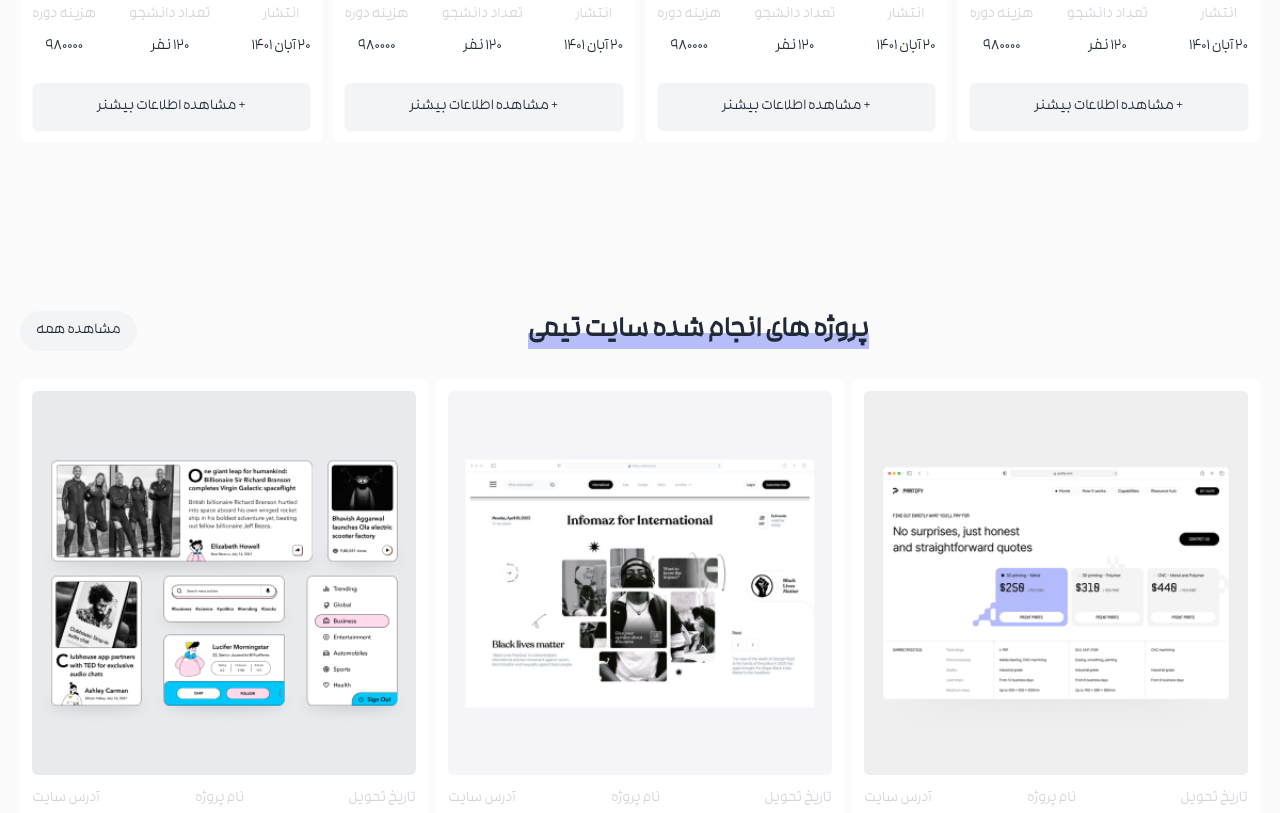
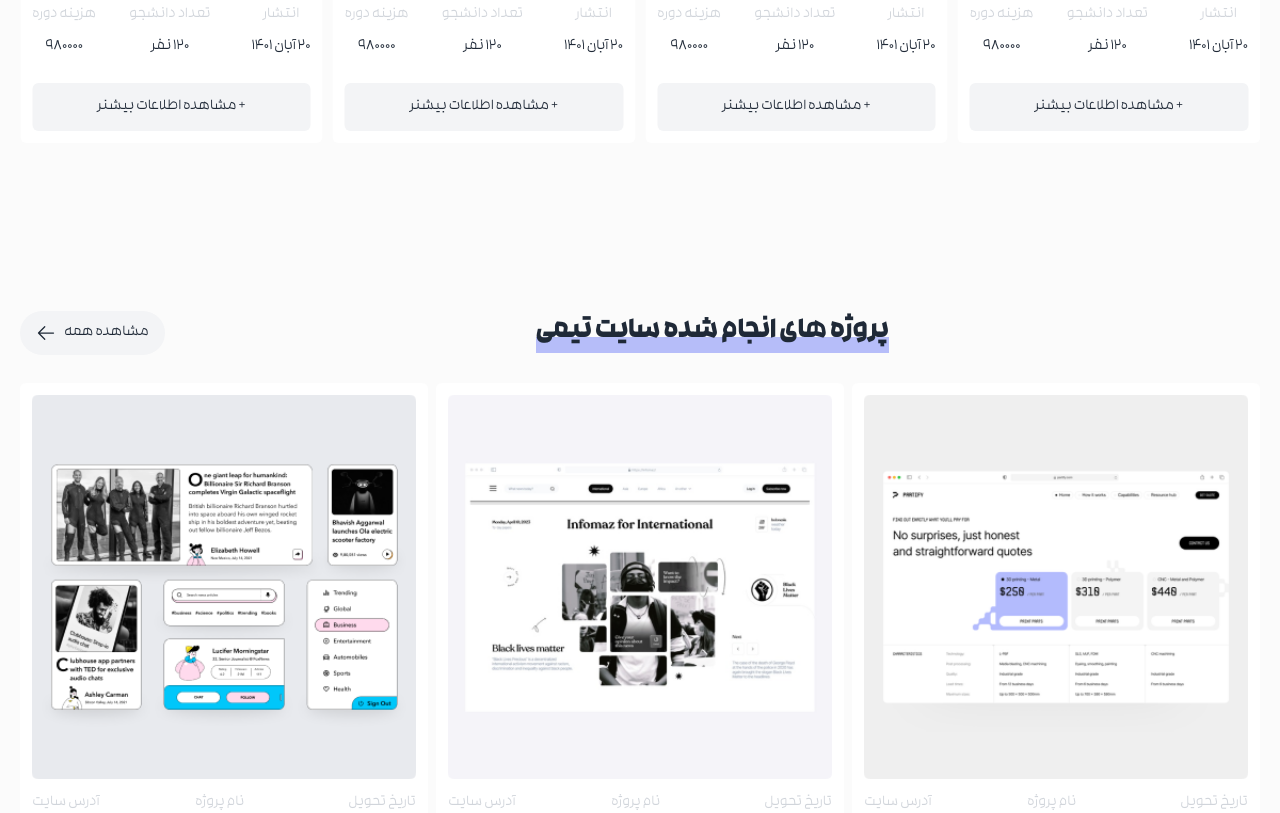
Before and after one commit to devnight8/siteteme-front, a website: page src/index.html in a window 1280 px wide. Shown: the part 1730-2543 px from the top of the page. Drawn offline with nearby package versions, Linux system fonts and the light colour scheme.

Commit message:
Added font weights

```diff
--- a/package.json
+++ b/package.json
@@ -14,6 +14,6 @@
     "esbuild": "^0.21.5",
     "owl.carousel": "^2.3.4",
     "swiper": "^11.0.5",
-    "tailwindcss-animated": "^1.1.0"
+    "tailwindcss-animated": "^1.1.2"
   }
 }
--- a/src/css/fontsRokh.css
+++ b/src/css/fontsRokh.css
@@ -9,6 +9,7 @@
 }
 
 
+
 @font-face {
     font-family: rokh;
     font-style: normal;
@@ -18,11 +19,46 @@
 }
 
 
-
 @font-face {
     font-family: rokh;
     font-style: normal;
     font-weight: 500;
     src: url("/src/fonts/rokh/woff/RokhFaNum-Medium.woff") format("woff"),
-        url("/src/fonts/rokh/woff2/RokhFaNum-Medium.woff2") format("woff2")
+    url("/src/fonts/rokh/woff2/RokhFaNum-Medium.woff2") format("woff2")
 }
+
+
+@font-face {
+    font-family: rokh;
+    font-style: normal;
+    font-weight: 600;
+    src: url("/src/fonts/rokh/woff/RokhFaNum-Bold.woff") format("woff"),
+    url("/src/fonts/rokh/woff2/RokhFaNum-Bold.woff2") format("woff2")
+}
+
+
+@font-face {
+    font-family: rokh;
+    font-style: normal;
+    font-weight: 700;
+    src: url("/src/fonts/rokh/woff/RokhFaNum-Black.woff") format("woff"),
+    url("/src/fonts/rokh/woff2/RokhFaNum-Black.woff2") format("woff2")
+}
+
+
+@font-face {
+    font-family: rokh;
+    font-style: normal;
+    font-weight: 800;
+    src: url("/src/fonts/rokh/woff/RokhFaNum-ExtraBold.woff") format("woff"),
+    url("/src/fonts/rokh/woff2/RokhFaNum-ExtraBold.woff2") format("woff2")
+}
+
+
+@font-face {
+    font-family: rokh;
+    font-style: normal;
+    font-weight: 900;
+    src: url("/src/fonts/rokh/woff/RokhFaNum-UltraBold.woff") format("woff"),
+    url("/src/fonts/rokh/woff2/RokhFaNum-UltraBold.woff2") format("woff2")
+}
--- a/src/index.html
+++ b/src/index.html
@@ -1,5 +1,5 @@
 <!DOCTYPE html>
-<html lang="fa" dir="rtl" class="scroll-smooth" class="dark">
+<html lang="fa" dir="rtl" class="scroll-smooth dark" >
 
 <head>
     <meta charset="UTF-8"/>
@@ -14,7 +14,7 @@
 <header class="h-[105px]">
     <div class="container w-auto px-2 md:w-[1240px] md:m-auto h-full border-b border-dashed">
         <div id="header" class="flex items-center justify-between h-full border-b-[1] border-graytext dark:border-gray-600">
-            <div class="menu-humberger md:hidden">
+            <div class="menu-hamburger md:hidden">
                 <svg xmlns="http://www.w3.org/2000/svg" fill="none" viewBox="0 0 24 24" stroke-width="1.5" stroke="currentColor" class="size-6">
                     <path stroke-linecap="round" stroke-linejoin="round" d="M3.75 6.75h16.5M3.75 12h16.5m-16.5 5.25h16.5" />
                 </svg>
@@ -22,6 +22,7 @@
             </div>
             <div id="logo">
                 <a href="" class="text-blackSite uppercase text-2xl font-bold dark:text-gray-200">SITETEME</a>
+                <span class="w-2 h-2 rounded-full bg-primary"></span>
             </div>
             <div id="navbar" class="hidden md:flex">
                 <nav>
@@ -31,7 +32,7 @@
                             <a href="">صفحه اصلی</a>
                         </li>
                         <li
-                                class="mx-2 text-gray-400 dark:text-white font-light text-lg transition-all py-2 hover:transition-all before:transition-all before:duration-150 hover:dark:text-gray-200  hover:text-primary relative before:absolute before:w-0 hover:before:w-6 hover:dark:before:bg-gray-200 before:bg-primary before:bottom-0 before:h-1 before:content[''] before:rounded-full">
+                                class="mx-2 text-gray-400 dark:text-white font-light text-lg transition-all py-2 hover:transition-all before:transition-all before:duration-150 hover:dark:text-gray-200  hover:text-primary relative before:absolute before:w-0 hover:before:w-6 hover:dark:before:bg-gray-200 before:bg-primary before:bottom-0 before:h-1 before:content[''] before:rounded-full group">
                             <a href="">دوره ها</a>
                             <ul class=" group-hover:visible   group-hover:opacity-100  group-hover:top-[50px] transition-all absolute w-[250px] bg-gray-100 font-medium text-black p-2 rounded top-[70px] invisible opacity-0 ">
                                 <li class="hover:text-primary transition-all py-2"><a href="#">دوره جامع طراحی سایت </a>
@@ -44,9 +45,9 @@
                             </ul>
                         </li>
                         <li
-                                class="mx-2 text-gray-400 dark:text-white font-light text-lg transition-all py-2 hover:transition-all before:transition-all before:duration-150 hover:dark:text-gray-200  hover:text-primary relative before:absolute before:w-0 hover:before:w-6 hover:dark:before:bg-gray-200 before:bg-primary before:bottom-0 before:h-1 before:content[''] before:rounded-full">
+                                class="mx-2 text-gray-400 dark:text-white font-light text-lg transition-all py-2 hover:transition-all before:transition-all before:duration-150 hover:dark:text-gray-200  hover:text-primary relative before:absolute before:w-0 hover:before:w-6 hover:dark:before:bg-gray-200 before:bg-primary before:bottom-0 before:h-1 before:content[''] before:rounded-full group">
                             <a href="">خدمات</a>
-                            <ul class=" group-hover:visible  group-hover:opacity-100  group-hover:top-[50px]  transition-all absolute w-[250px] bg-gray-100 font-medium text-black p-2 rounded top-[70px] invisible opacity-0 ">
+                            <ul class="group-hover:visible  group-hover:opacity-100  group-hover:top-[50px]  transition-all absolute w-[250px] bg-gray-100 font-medium text-black p-2 rounded top-[70px] invisible opacity-0 ">
                                 <li class="hover:text-primary relative transition-all py-2"><a href="#">طراحی سایت با
                                     وردپری</a>
                                 </li>
@@ -272,9 +273,9 @@
                    </h3>
                    <span class="bg-[#B6BDF9] w-full h-4 inline-block absolute top-5 z-0"></span>
                </div>
-                <div class="col-start-4 bg-gray-100 p-2.5 px-4 rounded-full hover:bg-gray-200 transition-all md:flex justify-between items-center hidden gap-x-2 group">
-                    <a href="">مشاهده همه</a>
-                    <svg xmlns="http://www.w3.org/2000/svg" fill="none" viewBox="0 0 24 24" stroke-width="1.5" stroke="currentColor" class="w-[20px] group-hover:animate-bounce">
+                <div class="col-start-4 bg-gray-100 animate-bounce p-2.5 px-4 rounded-full hover:bg-gray-200 transition-all md:flex justify-between items-center hidden gap-x-2 group ">
+                    <a href="" class="">مشاهده همه</a>
+                    <svg xmlns="http://www.w3.org/2000/svg" fill="none" viewBox="0 0 24 24" stroke-width="1.5" stroke="currentColor" class="w-[20px] animate-bounce">
                         <path stroke-linecap="round" stroke-linejoin="round" d="M10.5 19.5 3 12m0 0 7.5-7.5M3 12h18" />
                     </svg>
 
@@ -532,16 +533,19 @@
         <div class="flex flex-col items-center justify-center">
             <div class="my-7 relative w-full grid-cols-none grid md:grid-cols-3 justify-center items-center justify-items-center">
                 <div class="self-center relative col-start-2">
-                    <h3 class="text-2xl font-extrabold md:text-3xl z-20 relative text-center">
+                    <h3 class="text-2xl font-extrabold md:text-[1.7rem] z-20 relative text-center w-fit">
                       پروژه های انجام شده سایت تیمی
                     </h3>
                     <span class="bg-[#B6BDF9] w-full h-4 inline-block absolute top-5 z-0"></span>
                 </div>
-                <div class="col-start-4 bg-gray-100 p-2 px-4 rounded-full hover:bg-gray-200 transition-all hidden md:block ">
-                    <a href="">مشاهده همه</a>
+                <div class="col-start-4 bg-gray-100 animate-bounce p-2.5 px-4 rounded-full hover:bg-gray-200 transition-all md:flex justify-between items-center hidden gap-x-2 group ">
+                    <a href="" class="">مشاهده همه</a>
+                    <svg xmlns="http://www.w3.org/2000/svg" fill="none" viewBox="0 0 24 24" stroke-width="1.5" stroke="currentColor" class="w-[20px] animate-bounce">
+                        <path stroke-linecap="round" stroke-linejoin="round" d="M10.5 19.5 3 12m0 0 7.5-7.5M3 12h18" />
+                    </svg>
+
                 </div>
             </div>
-
             <div class="grid grid-cols-1 gap-2 md:grid-cols-3  w-auto md:w-full">
                 <div
                         class="flex flex-col justify-start gap-y-3 group hover:-translate-y-2 transition-all ease-in-out duration-300 hover:shadow-slate-300 hover:shadow-lg bg-white p-3 rounded-md">
@@ -670,7 +674,8 @@
             </div>
             <p class="text-black">میتونید انتقادات و پیشنهادهای خودتون رو واسمون بفرستید</p>
             <form action="" class="bg-white w-full md:w-2/4 flex items-center p-1 rounded-full mt-3 ">
-                <input type="text" name="" id="" class="border-none w-full outline-none h-full px-4"
+                <label for="email"></label>
+                <input type="text" name="email" id="email" required class="border-none w-full outline-none h-full px-4"
                        placeholder="ایمیل تو اینجا بنویس برامون ...">
                 <button class="bg-primary rounded-full text-sm md:text-base w-[30%] py-2 px-4 text-white hover:bg-blue-800 transition-all">
                     ارسال ایمیل
@@ -816,7 +821,7 @@
 
 <!--scripts-->
 <script src="/node_modules/swiper/swiper-bundle.min.js"></script>
-<script defer src="https://cdn.jsdelivr.net/npm/alpinejs@3.x.x/dist/cdn.min.js"></script>
+<script src="/node_modules/alpinejs/dist/cdn.min.js"></script>
 <script src="js/main.js"></script>
 
 </body>
--- a/tailwind.config.js
+++ b/tailwind.config.js
@@ -4,6 +4,9 @@ module.exports = {
   content: ["./src/**/*.{html,js}"],
   theme: {
     extend: {
+      fontFamily:{
+        rokh: ["rokh"]
+      },
       colors: {
         primary: "#5A6AF2",
         backgroundColor: "#FBFBFB",
@@ -15,6 +18,7 @@ module.exports = {
         "intro-img": "url('assets/img/hexa-spiral.png')",
         "footer-texture": "url('/img/footer-texture.png')",
       },
+
     },
     animation: {
       'infinite-scroll': 'infinite-scroll 25s linear infinite',
```
Also changed, not shown: build/tailwind.css, 1 other file.
